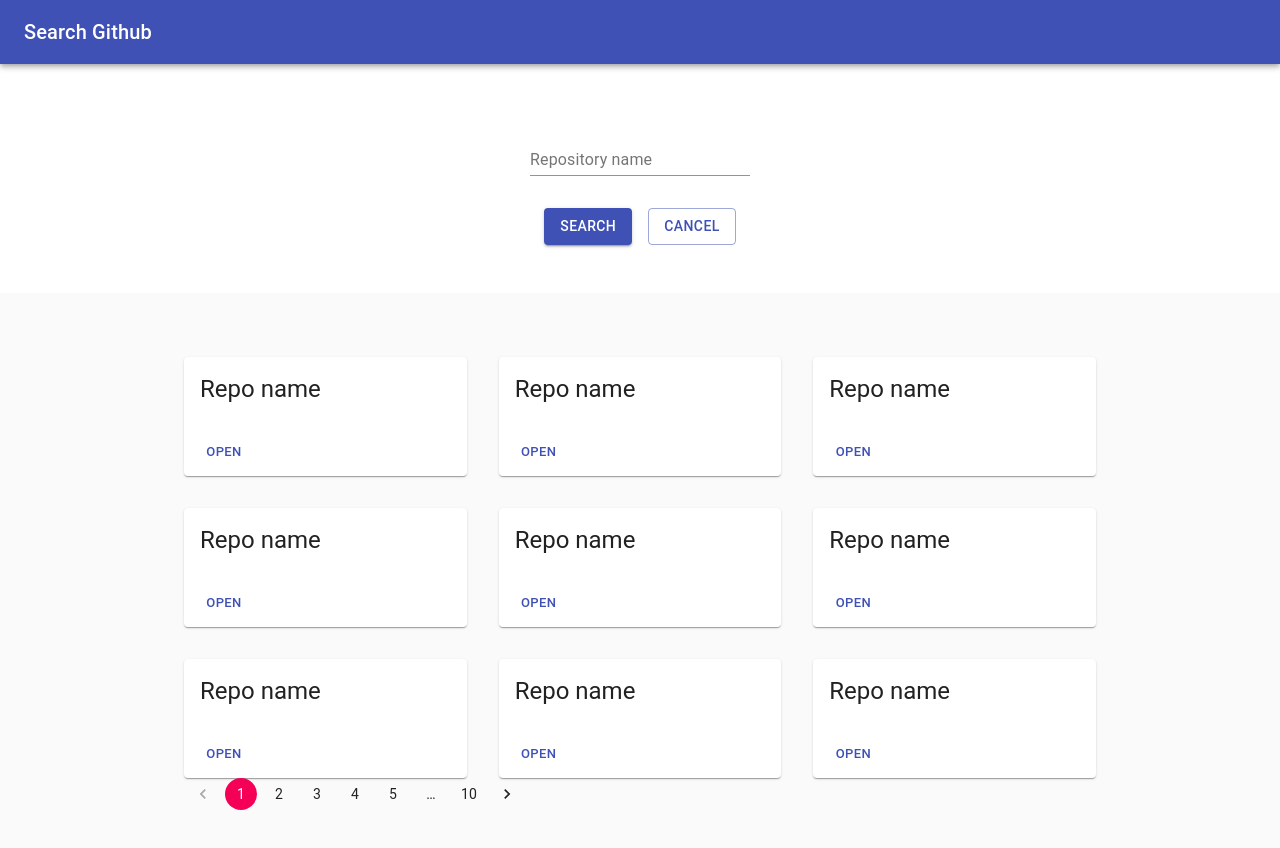
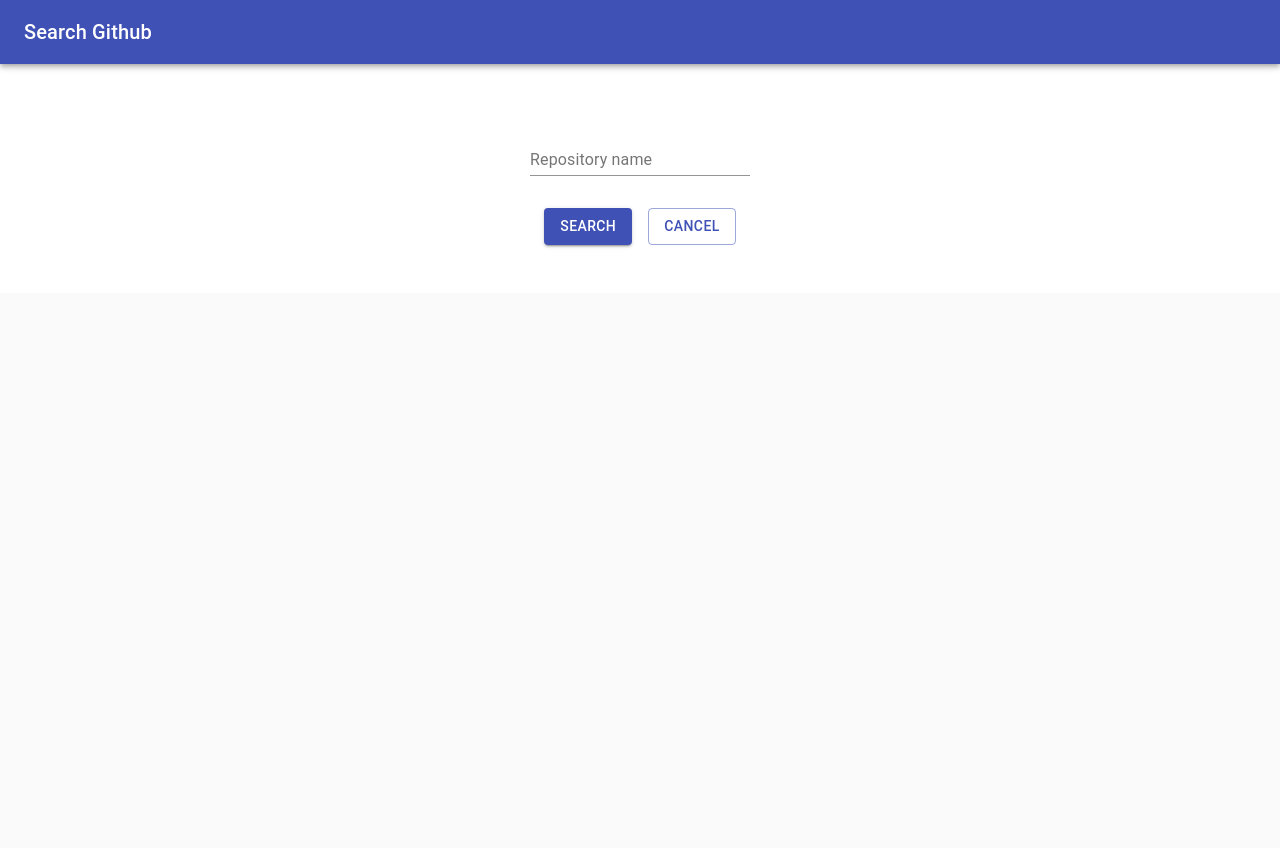
Before and after one commit to max-krivohvost/betterme, a React (Create React App) app: page / in a window 1280 px wide. Shown: the top 848 px of the page. After the commit the page ends 800 px from the top, so only its background shows below. Built offline with nearby package versions, Linux system fonts and the light colour scheme.

Commit message:
SearchTableRow destruction values

```diff
--- a/src/Search/SearchTable.js
+++ b/src/Search/SearchTable.js
@@ -1,9 +1,11 @@
-import React from 'react';
+import React, { useContext } from 'react';
 import { makeStyles } from '@material-ui/core/styles';
 import Grid from '@material-ui/core/Grid';
 import Container from '@material-ui/core/Container';
 import Pagination from '@material-ui/lab/Pagination';
+import CircularProgress from '@material-ui/core/CircularProgress';
 import SearchTableRow from './SearchTableRow';
+import SearchContext from '../State/Search/searchContext';
 
 
 const useStyles = makeStyles((theme) => ({
@@ -13,19 +15,30 @@ const useStyles = makeStyles((theme) => ({
   },
 }));
 
-const results = [1, 2, 3, 4, 5, 6, 7, 8, 9];
-
 export default function SearchForm() {
   const classes = useStyles();
+  const searchContext = useContext(SearchContext);
 
+  const { loading, perPage, repos: { items = [], total_count: totalCount = 0 } } = searchContext;
+  const numberPages = Math.ceil(totalCount / perPage);
   return (
     <Container className={classes.cardGrid} maxWidth="md">
-      <Grid container spacing={4}>
-        {results.map((result) => (
-          <SearchTableRow card={result} />
-        ))}
-      </Grid>
-      <Pagination count={10} color="secondary" />
+      {loading
+        ? (
+          <Grid align="center">
+            <CircularProgress />
+          </Grid>
+        )
+        : (items.length > 0
+          && (
+          <Grid container spacing={4}>
+            {items.map((result) => (
+              <SearchTableRow repo={result} />
+            ))}
+            <Pagination count={numberPages} color="secondary" />
+          </Grid>
+          )
+        )}
     </Container>
   );
 }
--- a/src/Search/SearchTableRow.js
+++ b/src/Search/SearchTableRow.js
@@ -1,7 +1,7 @@
 import React from 'react';
 import { makeStyles } from '@material-ui/core/styles';
 import Grid from '@material-ui/core/Grid';
-import Button from '@material-ui/core/Button';
+import Link from '@material-ui/core/Link';
 import Card from '@material-ui/core/Card';
 import CardContent from '@material-ui/core/CardContent';
 import Typography from '@material-ui/core/Typography';
@@ -21,21 +21,24 @@ const useStyles = makeStyles(() => ({
   },
 }));
 
-export default function SearchForm(props) {
+export default function SearchTableRow(props) {
   const classes = useStyles();
-  const { result } = props;
+  const { repo: { id, name, stargazers_count: stargazersCount, html_url: htmlUrl } } = props;
   return (
-    <Grid item key={result} xs={12} sm={6} md={4}>
+    <Grid item key={id} xs={12} sm={6} md={4}>
       <Card className={classes.card}>
         <CardContent className={classes.cardContent}>
           <Typography gutterBottom variant="h5" component="h2">
-            Repo name
+            {name}
+          </Typography>
+          <Typography gutterBottom variant="h6" component="h3">
+            {`Stars - ${stargazersCount}`}
           </Typography>
         </CardContent>
         <CardActions>
-          <Button size="small" color="primary">
+          <Link href={htmlUrl} color="primary">
             Open
-          </Button>
+          </Link>
         </CardActions>
       </Card>
     </Grid>
--- a/src/State/Search/searchState.js
+++ b/src/State/Search/searchState.js
@@ -12,6 +12,7 @@ const SearchState = (props) => {
   const initialState = {
     repos: [],
     page: 0,
+    perPage: 30,
     loading: false,
   };
 
@@ -24,24 +25,23 @@ const SearchState = (props) => {
   const setLoading = () => dispatch({ type: SET_LOADING });
 
   // Get Repos
-  const searchRepos = async (repoName) => {
+  const searchRepos = async (repoName, page = 0) => {
     setLoading();
 
     const res = await axios.get(
-      `https://api.github.com/search/repositories?q=${encodeURI(repoName)}&sort=stars&order=desc`,
+      `https://api.github.com/search/repositories?q=${encodeURI(repoName)}&sort=stars&order=desc&page=${page}&per_page=${initialState.perPage}`,
     );
-
     dispatch({
       type: SEARCH_REPOS,
       payload: res.data,
     });
   };
-
   return (
     <SearchContext.Provider
       value={{
         repos: state.repos,
         loading: state.loading,
+        perPage: state.perPage,
         searchRepos,
         clearSearch,
       }}
```
